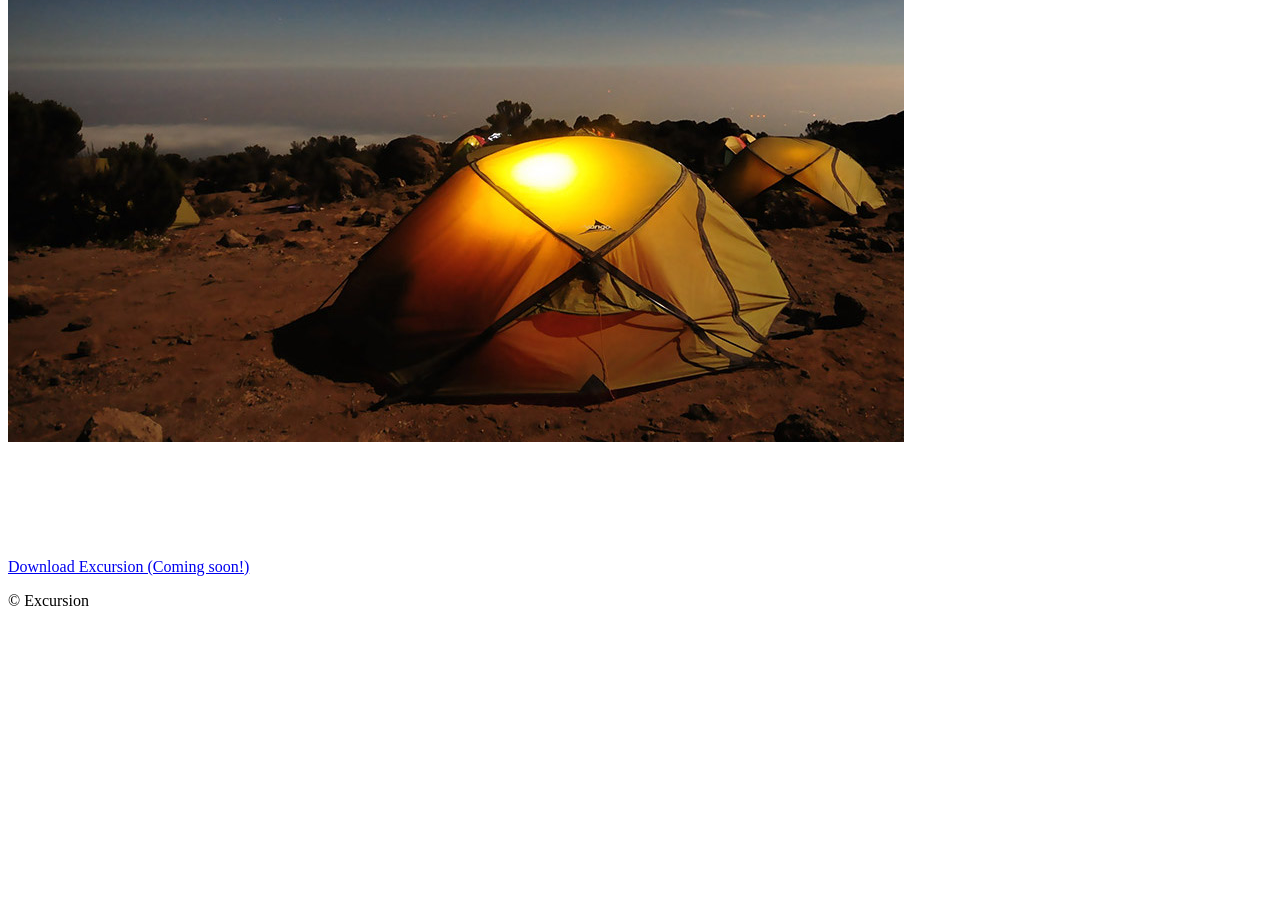
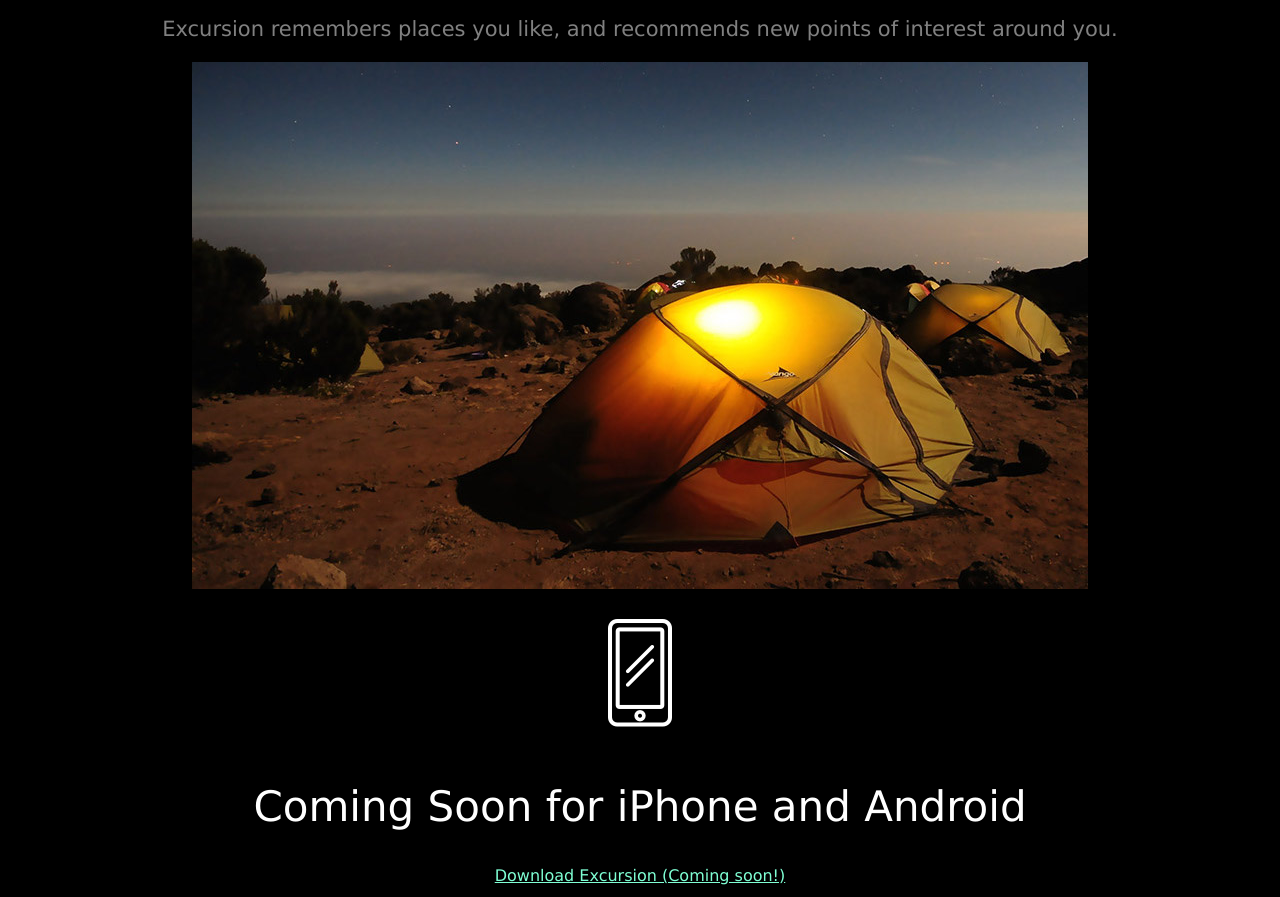
Before and after one commit to RaffaeleDeMatteis/Excursion, a plain HTML site: page index.html in a window 1280 px wide. Shown: the part 438-1335 px from the top of the page. Before the commit the page ends 1064 px from the top, so only its background shows below. Drawn offline with Linux system fonts and the light colour scheme.

Commit message:
Complete Project

```diff
--- a/index.html
+++ b/index.html
@@ -26,6 +26,8 @@
             <img src="./resources/media/phone-icon.png" alt="Phone Icon">
         </div>
 
+        <h2>Coming Soon for iPhone and Android</h2>
+
         <a href="#">Download Excursion (Coming soon!)</a>
         <footer>
             <p>&copy; Excursion</p>
--- a/resources/style.css
+++ b/resources/style.css
@@ -0,0 +1,48 @@
+* {
+    box-sizing: border-box
+}
+
+html {
+    background-color: black;
+    font-family: Verdana, Geneva, Tahoma, sans-serif;
+    color: white;
+    font-weight: normal;
+    font-size: 16px;
+}
+
+body {
+    margin: 0;
+    text-align: center;
+}
+
+header h1 {
+    font-size: calc(3rem + 2px);
+    font-weight: normal;
+}
+
+a {
+    color: aquamarine;
+}
+
+.mp4container {
+    margin-top: 3%;
+}
+
+h2 {
+    font-weight: 300;
+    font-size: calc(3rem - 6px);
+}
+
+p {
+    font-size: calc(1rem + 5px);
+    color: gray;
+}
+
+.iconcontainer {
+    margin: 2% 0 4% 0;
+}
+
+footer {
+    text-align: right;
+    padding: 5%;
+}
```
Also changed, not shown: resources/images/mock.png (deleted), resources/images/redline_mock.png (deleted).
